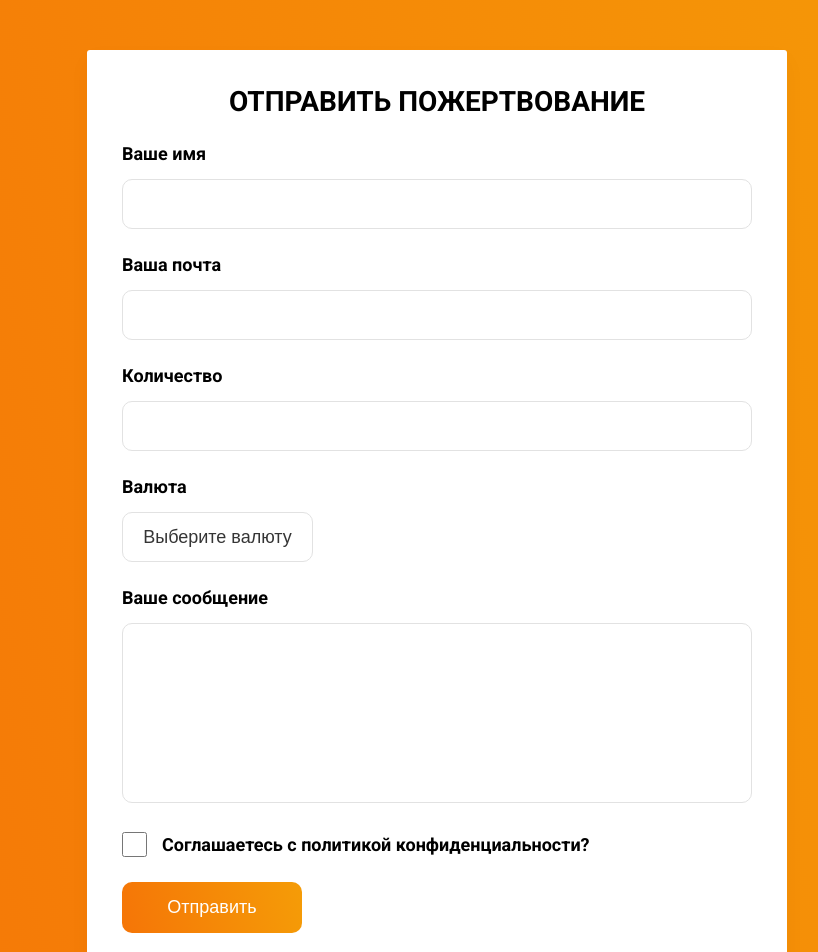
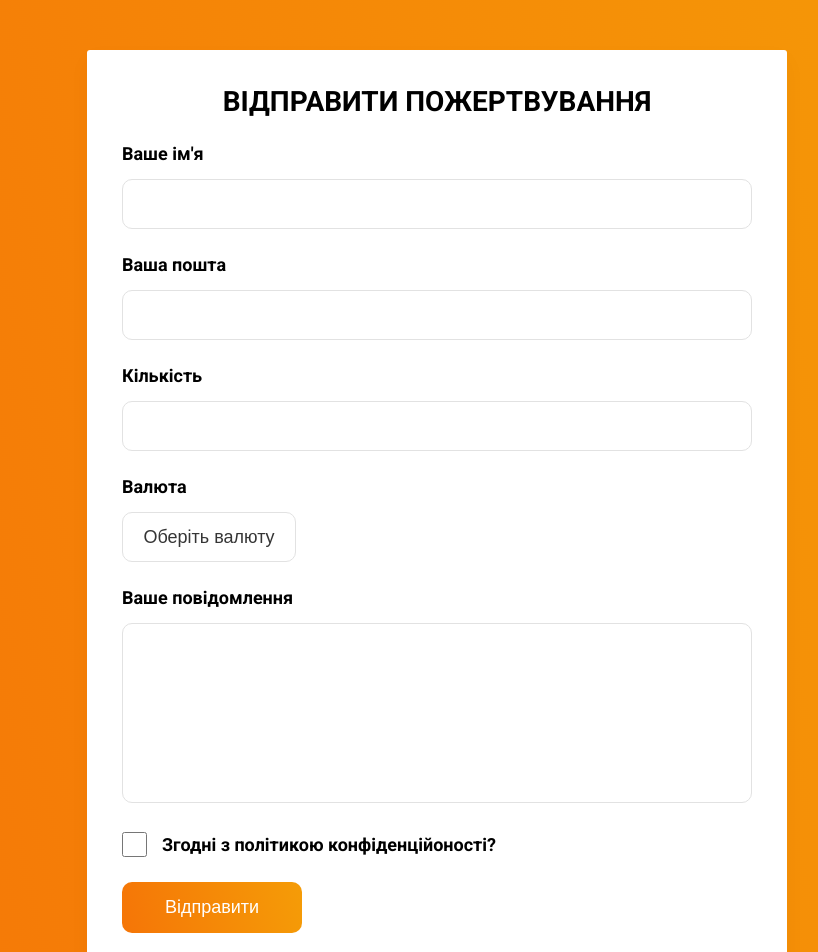
Before and after one commit to Alexander0908/some-practice, a JavaScript app in the folder 183-formik-mini-project/my-app/: page / in a window 1280 px wide. Shown: the top 952 px of the page, without its empty margins (203-1021 px from the left). Built offline with nearby package versions, Linux system fonts and the light colour scheme; the HTML template or start-up script is replaced by a standard one.

Commit message:
Updated language
Updated language

```diff
--- a/183-formik-mini-project/my-app/src/Form.js
+++ b/183-formik-mini-project/my-app/src/Form.js
@@ -3,20 +3,20 @@
 const Form = () => {
     return (
         <form className="form">
-            <h2>Отправить пожертвование</h2>
-            <label htmlFor="name">Ваше имя</label>
+            <h2>Відправити пожертвування</h2>
+            <label htmlFor="name">Ваше ім'я</label>
             <input
                 id="name"
                 name="name"
                 type="text"
             />
-            <label htmlFor="email">Ваша почта</label>
+            <label htmlFor="email">Ваша пошта</label>
             <input
                 id="email"
                 name="email"
                 type="email"
             />
-            <label htmlFor="amount">Количество</label>
+            <label htmlFor="amount">Кількість</label>
             <input
                 id="amount"
                 name="amount"
@@ -26,21 +26,21 @@ const Form = () => {
             <select
                 id="currency"
                 name="currency">
-                    <option value="">Выберите валюту</option>
+                    <option value="">Оберіть валюту</option>
                     <option value="USD">USD</option>
                     <option value="UAH">UAH</option>
                     <option value="RUB">RUB</option>
             </select>
-            <label htmlFor="text">Ваше сообщение</label>
+            <label htmlFor="text">Ваше повідомлення</label>
             <textarea
                 id="text"
                 name="text"
             />
             <label className="checkbox">
                 <input name="terms" type="checkbox" />
-                Соглашаетесь с политикой конфиденциальности?
+                Згодні з політикою конфіденційоності?
             </label>
-            <button type="submit">Отправить</button>
+            <button type="submit">Відправити</button>
         </form>
     )
 }
```
